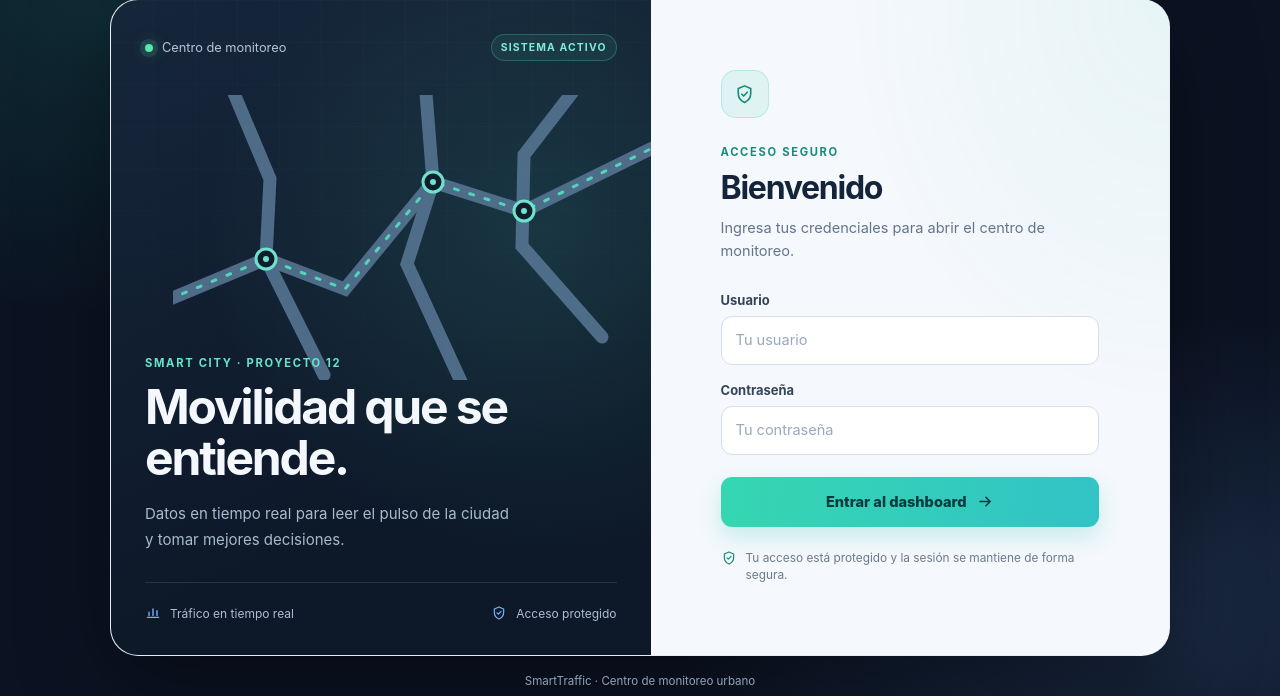
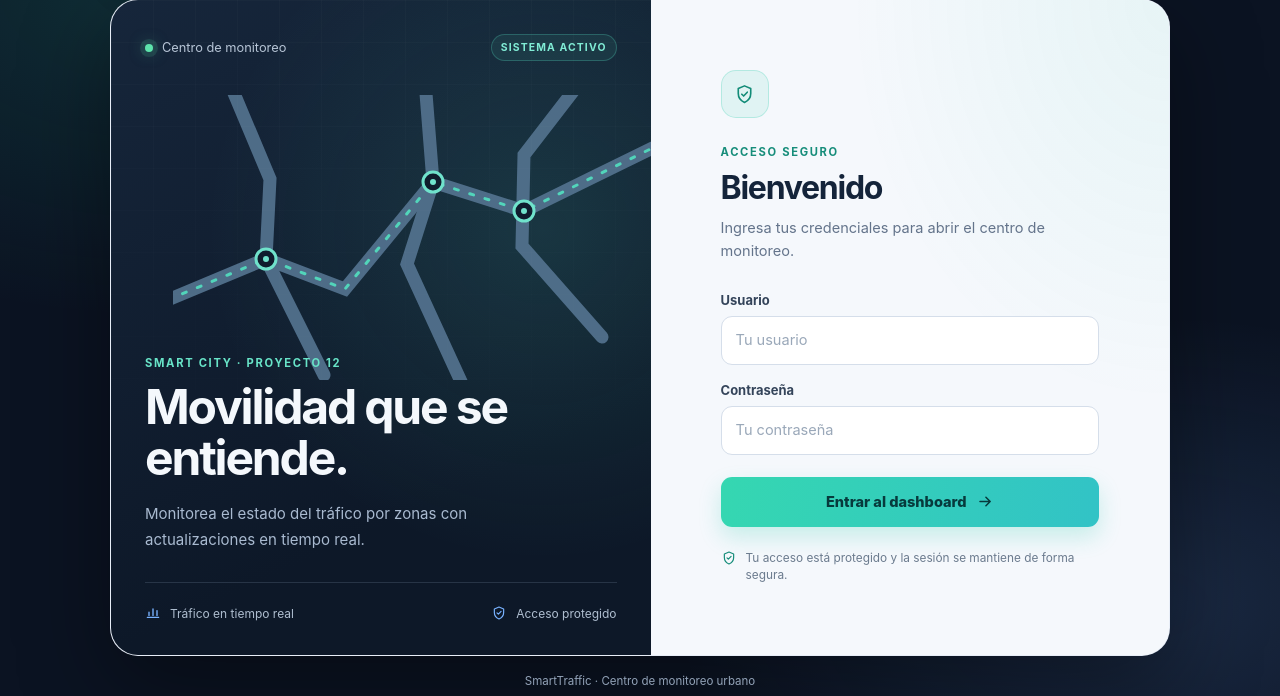
Before and after one commit to SebastianRosero16/SmartTraffic-ZeroTrust, a Spring Boot app: page /login in a window 1280 px wide. Shown: the part 87-783 px from the top of the page. Run offline with Spring Boot 4, Linux system fonts and the light colour scheme; some of the project's set-up classes (security, data sources, template engines, error pages and the like) are left out, and stand-ins take their place.

Commit message:
docs: clarify login traffic tagline
Co-authored-by: Copilot <223556219+Copilot@users.noreply.github.com>

```diff
--- a/services/auth-server/src/main/resources/templates/login.html
+++ b/services/auth-server/src/main/resources/templates/login.html
@@ -532,7 +532,7 @@
           <p class="eyebrow">SMART CITY · PROYECTO 12</p>
           <h1>Movilidad que se entiende.</h1>
           <p class="showcase-description">
-            Datos en tiempo real para leer el pulso de la ciudad y tomar mejores decisiones.
+            Monitorea el estado del tráfico por zonas con actualizaciones en tiempo real.
           </p>
         </div>
 
```
